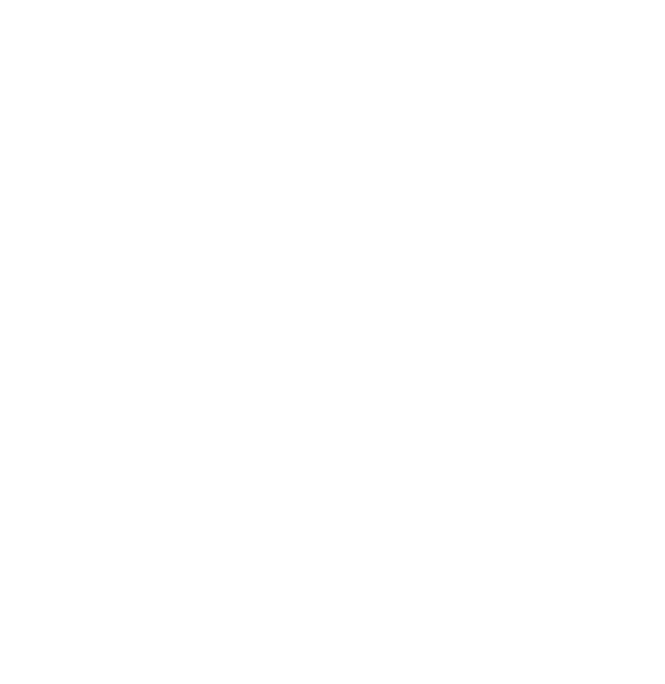
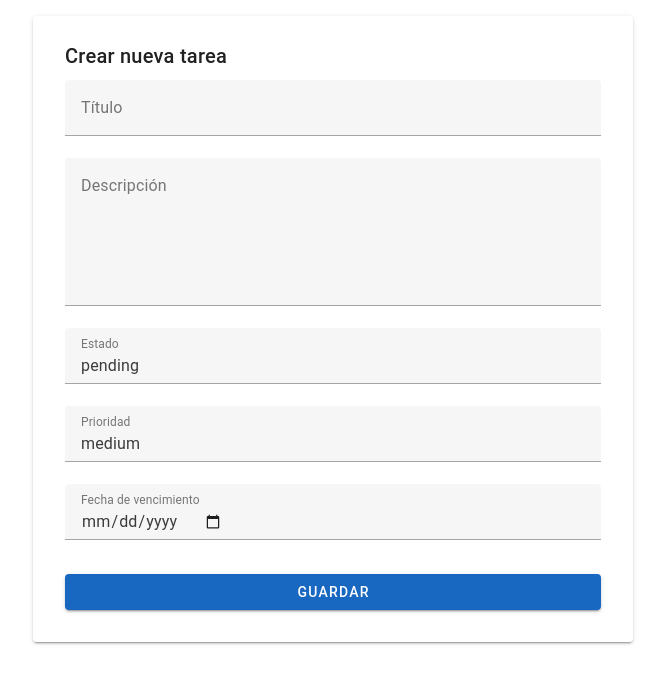
Before and after one commit to Abrany25/task-manager, a Vue app in the folder frontend/frontend/: page /new in a window 1280 px wide. Before the commit this address had no page. Shown: the top 684 px of the page, without its empty margins (23-688 px from the left). Built offline with nearby package versions, Linux system fonts and the light colour scheme; sample sign-in values are in the browser's storage.

Commit message:
feat: formulario para crear tareas y guardar en el backend
se creo la vista TaskForm para esto, ahora el usuario puede agregar nuevas tareas

```diff
--- /dev/null
+++ b/frontend/frontend/src/components/TaskForm.vue
@@ -0,0 +1,100 @@
+<template>
+  <v-container>
+    <v-card class="pa-4" max-width="600" elevation="2">
+      <v-card-title>Crear nueva tarea</v-card-title>
+      <v-card-text>
+        <v-form @submit.prevent="handleSubmit" ref="formRef" v-model="valid">
+          <v-text-field
+            label="Título"
+            v-model="title"
+            :rules="[v => !!v || 'El título es obligatorio']"
+            required
+          />
+          <v-textarea
+            label="Descripción"
+            v-model="description"
+            auto-grow
+          />
+          <v-select
+            label="Estado"
+            v-model="status"
+            :items="['pending', 'in_progress', 'completed']"
+            required
+          />
+          <v-select
+            label="Prioridad"
+            v-model="priority"
+            :items="['low', 'medium', 'high']"
+            required
+          />
+          <v-text-field
+            label="Fecha de vencimiento"
+            v-model="dueDate"
+            type="date"
+            required
+          />
+
+          <v-btn type="submit" color="primary" :loading="loading" class="mt-3" block>
+            Guardar
+          </v-btn>
+          <v-alert v-if="error" type="error" class="mt-3">{{ error }}</v-alert>
+        </v-form>
+      </v-card-text>
+    </v-card>
+  </v-container>
+</template>
+
+<script setup lang="ts">
+import { ref } from 'vue'
+import { useUserStore } from '../stores/user'
+import router from '../router'
+
+const title = ref('')
+const description = ref('')
+const dueDate = ref('')
+const status = ref('pending')
+const priority = ref('medium')
+
+const loading = ref(false)
+const error = ref('')
+const valid = ref(false)
+const formRef = ref()
+
+const user = useUserStore()
+
+const handleSubmit = async () => {
+  const isValid = await formRef.value?.validate()
+  if (!isValid) return
+
+  loading.value = true
+  error.value = ''
+
+  try {
+    const response = await fetch('http://127.0.0.1:8000/api/tasks/', {
+      method: 'POST',
+      headers: {
+        'Content-Type': 'application/json',
+        Authorization: `Bearer ${user.token}`
+      },
+      body: JSON.stringify({
+        title: title.value,
+        description: description.value,
+        due_date: dueDate.value,
+        status: status.value,
+        priority: priority.value
+      })
+    })
+
+    if (!response.ok) {
+      throw new Error('Error al crear la tarea')
+    }
+
+    // Redirigir a home después de crear la tarea
+    router.push('/')
+  } catch (err: any) {
+    error.value = err.message || 'Error desconocido'
+  } finally {
+    loading.value = false
+  }
+}
+</script>
--- a/frontend/frontend/src/router/index.ts
+++ b/frontend/frontend/src/router/index.ts
@@ -10,7 +10,13 @@
     path: '/login',
     name: 'Login',
     component: () => import('../views/LoginView.vue')
-  }
+  },
+  {
+  path: '/new',
+  name: 'NewTask',
+  component: () => import('../components/TaskForm.vue')
+}
+
 ]
 
 const router = createRouter({
--- a/frontend/frontend/src/views/HomeView.vue
+++ b/frontend/frontend/src/views/HomeView.vue
@@ -2,8 +2,9 @@
   <v-container>
     <h1>Bienvenido</h1>
     <v-btn color="error" @click="logout">Cerrar sesión</v-btn>
+    <v-btn color="primary" class="mb-4" @click="$router.push('/new')">Crear nueva tarea</v-btn>
+    <TaskList />
   </v-container>
-  <TaskList />
 </template>
 
 <script setup lang="ts">
```
Also changed, not shown: 1 other file (tests, documents, lock files or other folders).
